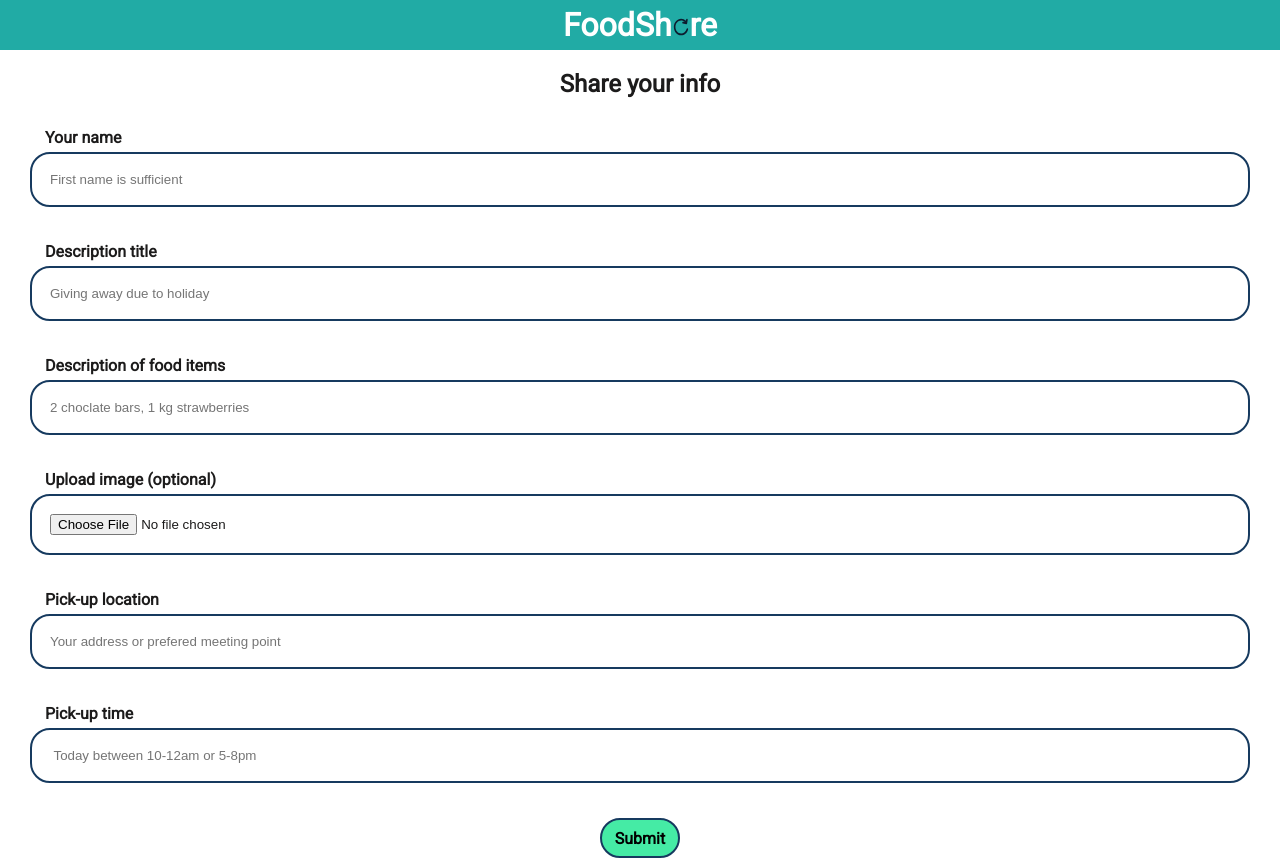
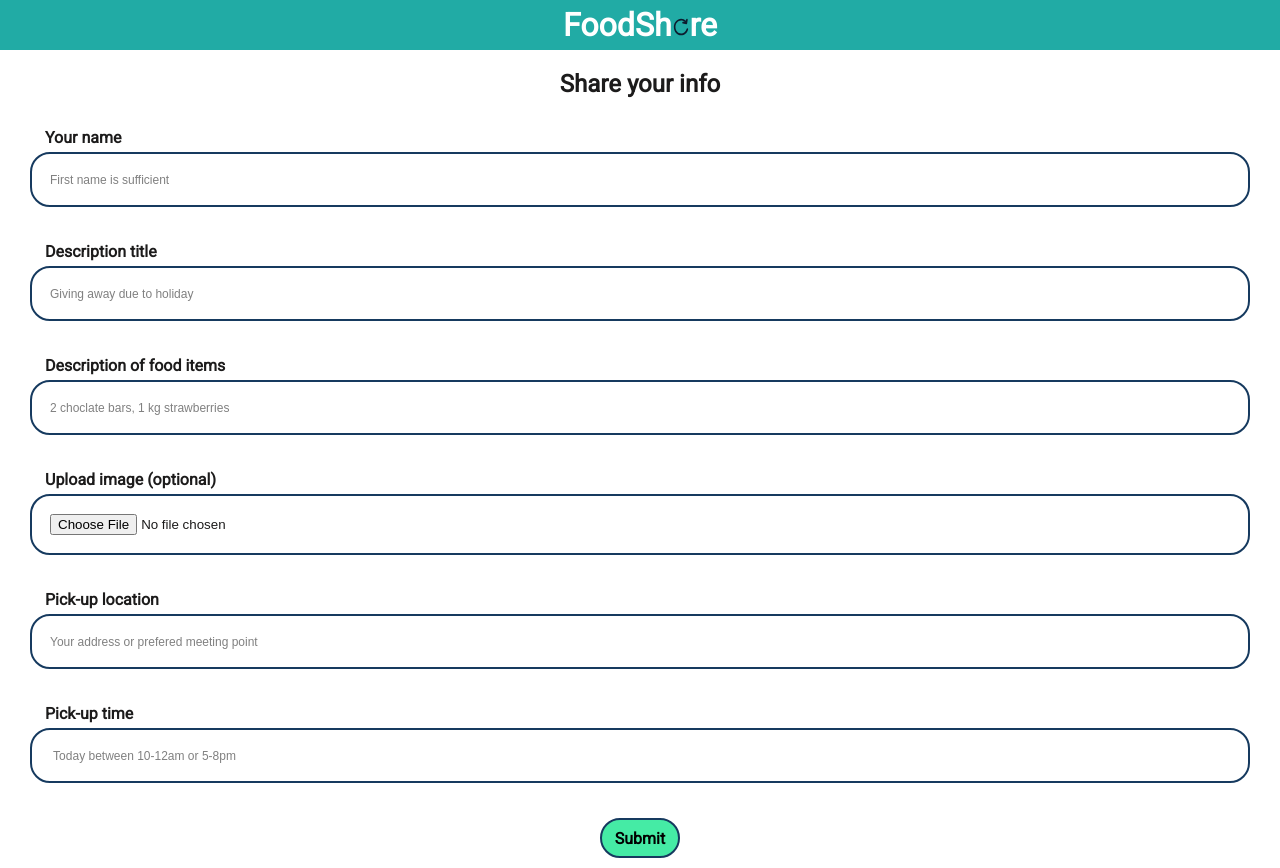
Before and after one commit to mmarstrand/myfoodshareapp, a React (Create React App) app: page /share in a window 1280 px wide. Built offline with nearby package versions, Linux system fonts and the light colour scheme.

Commit message:
add styled placeholder

```diff
--- a/src/pages/CreateCard.js
+++ b/src/pages/CreateCard.js
@@ -14,6 +14,10 @@ const Input = styled.input`
   padding: 18px;
   border-radius: 20px;
   margin: 0px 20px 10px 20px;
+  ::placeholder {
+    font-size: 12px;
+    color: grey;
+  }
 `;
 
 const InputTitle = styled(TextSize)`
```
